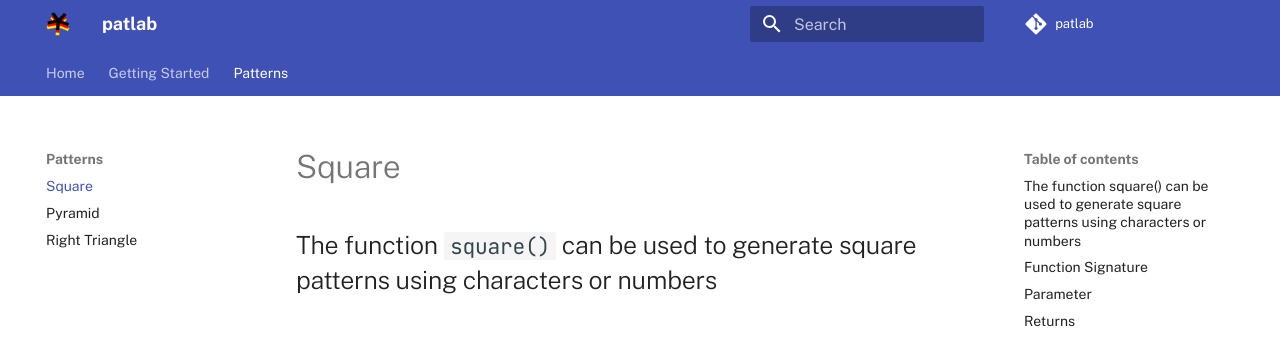
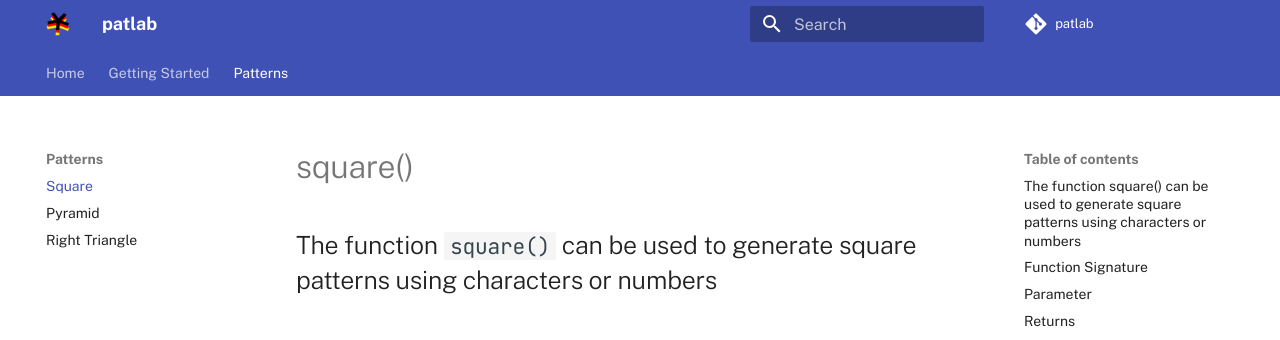
Before and after one commit to sayampradhan/patlab, an MkDocs documentation site: the page built from docs/docs/patterns/square.md, in a window 1280 px wide and 900 px high. Shown: the top 340 px of the window. Built offline with MkDocs 1.6.1 and Material for MkDocs 9.7.7, drawn with Linux system fonts in a browser that asks for light colours; comment, search, counter and statistics services are not loaded.

Commit message:
docs: fixed heading names

```diff
--- a/docs/docs/patterns/square.md
+++ b/docs/docs/patterns/square.md
@@ -1,4 +1,4 @@
-# Square
+# square()
 
 The function `square()` can be used to generate square patterns using characters or numbers
 ---
```
Also changed, not shown: docs/docs/patterns/pyramid.md (+1 -1 lines), docs/site/patterns/pyramid/index.html, docs/site/search/search_index.json.
